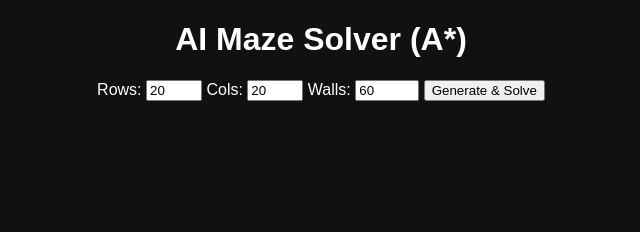
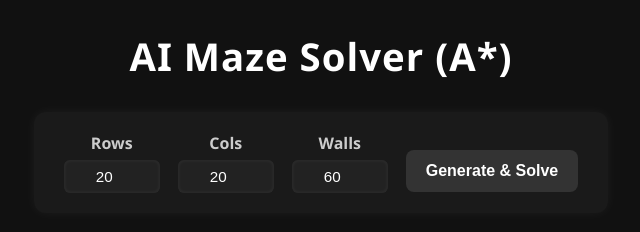
Before and after one commit to Kush05Bhardwaj/AI-Maze-Solver, a plain HTML site: page frontend/index.html in a window 1280 px wide. Shown: the whole page, without its empty margins (319-959 px from the left). Drawn offline with Linux system fonts and the light colour scheme.

Commit message:
Enhance UI and update API integration in index.html
Refactor styles and improve layout for control panel and grid. Update API endpoint and variable names for clarity.

```diff
--- a/frontend/index.html
+++ b/frontend/index.html
@@ -3,31 +3,135 @@
 <head>
   <meta charset="UTF-8" />
   <title>AI Maze Solver</title>
+
   <style>
-    body { background:#111; color:#fff; font-family: sans-serif; text-align:center; }
-    .controls { margin: 20px auto; }
-    .grid { display:inline-grid; gap:2px; margin-top:20px; }
-    .cell { width:20px; height:20px; background:#333; }
+    body {
+      background:#111;
+      color:#fff;
+      font-family: "Segoe UI", sans-serif;
+      text-align:center;
+      margin:0;
+      padding:0;
+    }
+
+    h1 {
+      margin-top:30px;
+      font-size:2.4rem;
+      letter-spacing:1px;
+    }
+
+    /* ==== CONTROL PANEL ==== */
+    .controls {
+      margin:30px auto;
+      background:#1a1a1a;
+      padding:20px 30px;
+      width:max-content;
+      border-radius:12px;
+      box-shadow:0 0 12px rgba(255,255,255,0.05);
+      display:flex;
+      align-items:center;
+      gap:18px;
+    }
+
+    .controls label {
+      font-size:1rem;
+      display:flex;
+      flex-direction:column;
+      font-weight:600;
+      color:#ccc;
+    }
+
+    .controls input {
+      margin-top:6px;
+      padding:8px;
+      width:80px;
+      border:none;
+      border-radius:6px;
+      background:#222;
+      color:#fff;
+      font-size:0.95rem;
+      outline:none;
+      text-align:center;
+      box-shadow: inset 0 0 4px rgba(255,255,255,0.08);
+    }
+
+    .controls button {
+      padding:12px 20px;
+      background:#333;
+      color:#fff;
+      border:none;
+      border-radius:8px;
+      cursor:pointer;
+      font-size:1rem;
+      font-weight:600;
+      transition:0.25s;
+      margin-top:16px;
+    }
+
+    .controls button:hover {
+      background:#444;
+      transform:scale(1.05);
+    }
+
+    /* ==== STATUS ==== */
+    #status {
+      margin-top:10px;
+      font-size:1.2rem;
+      font-weight:600;
+      color:#ccc;
+    }
+
+    /* ==== GRID ==== */
+    #grid {
+      display:inline-grid;
+      margin-top:25px;
+      padding:15px;
+      background:#1a1a1a;
+      border-radius:12px;
+      box-shadow:0 0 12px rgba(255,255,255,0.05);
+    }
+
+    /* ==== MAZE COLORS ==== */
+    .cell { width:22px; height:22px; background:#333; transition:0.15s; }
     .wall { background:#555; }
-    .path { background:#0f0; }
-    .start { background:#00f; }
-    .end { background:#f00; }
+    .path { background:#00cc00; }
+    .start { background:#0066ff; }
+    .end { background:#ff3333; }
+
   </style>
 </head>
+
 <body>
+
   <h1>AI Maze Solver (A*)</h1>
 
+  <!-- ==== CONTROL PANEL ==== -->
   <div class="controls">
-    <label>Rows: <input id="rows" type="number" value="20" min="5" max="40"></label>
-    <label>Cols: <input id="cols" type="number" value="20" min="5" max="40"></label>
-    <label>Walls: <input id="walls" type="number" value="60" min="0" max="400"></label>
+    <label>
+      Rows
+      <input id="rows" type="number" value="20" min="5" max="40">
+    </label>
+
+    <label>
+      Cols
+      <input id="cols" type="number" value="20" min="5" max="40">
+    </label>
+
+    <label>
+      Walls
+      <input id="walls" type="number" value="60" min="0" max="400">
+    </label>
+
     <button id="solveBtn">Generate & Solve</button>
   </div>
 
   <div id="status"></div>
-  <div id="grid" class="grid"></div>
+
+  <div id="grid"></div>
 
   <script>
+    const API_BASE = "https://aimazesolverbackend.vercel.app";
+
     const solveBtn = document.getElementById("solveBtn");
     const gridDiv = document.getElementById("grid");
     const statusDiv = document.getElementById("status");
@@ -35,23 +139,30 @@
     solveBtn.onclick = async () => {
       const rows = parseInt(document.getElementById("rows").value);
       const cols = parseInt(document.getElementById("cols").value);
-      const wall_count = parseInt(document.getElementById("walls").value);
+      const walls = parseInt(document.getElementById("walls").value);
 
       statusDiv.textContent = "Solving...";
       gridDiv.innerHTML = "";
 
-      const res = await fetch("http://127.0.0.1:5000/solve", {
+      try {
+        const res = await fetch(`${API_BASE}/solve`, {
           method: "POST",
           headers: { "Content-Type": "application/json" },
-        body: JSON.stringify({ rows, cols, wall_count })
+          body: JSON.stringify({ rows, cols, walls })
         });
 
         const data = await res.json();
+
+        if (!data || !data.maze) {
+          statusDiv.textContent = "Backend error ❌";
+          return;
+        }
+
         statusDiv.textContent = data.found ? "Path found ✅" : "No path ❌";
 
         const { maze, path, start, end } = data;
 
-      gridDiv.style.gridTemplateColumns = `repeat(${cols}, 20px)`;
+        gridDiv.style.gridTemplateColumns = `repeat(${cols}, 22px)`;
 
         const pathSet = new Set(path.map(p => p.toString()));
 
@@ -68,7 +179,12 @@
             gridDiv.appendChild(cell);
           }
         }
+      } catch (error) {
+        statusDiv.textContent = "Connection failed ❌";
+        console.error(error);
+      }
     };
   </script>
+
 </body>
 </html>
```
Lines whose indentation alone changed are shown as unchanged.
